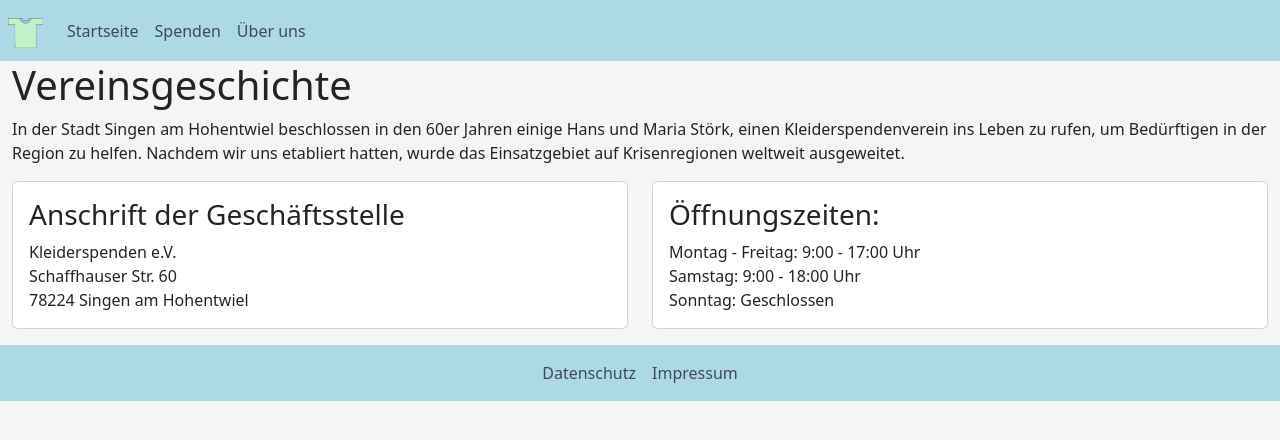
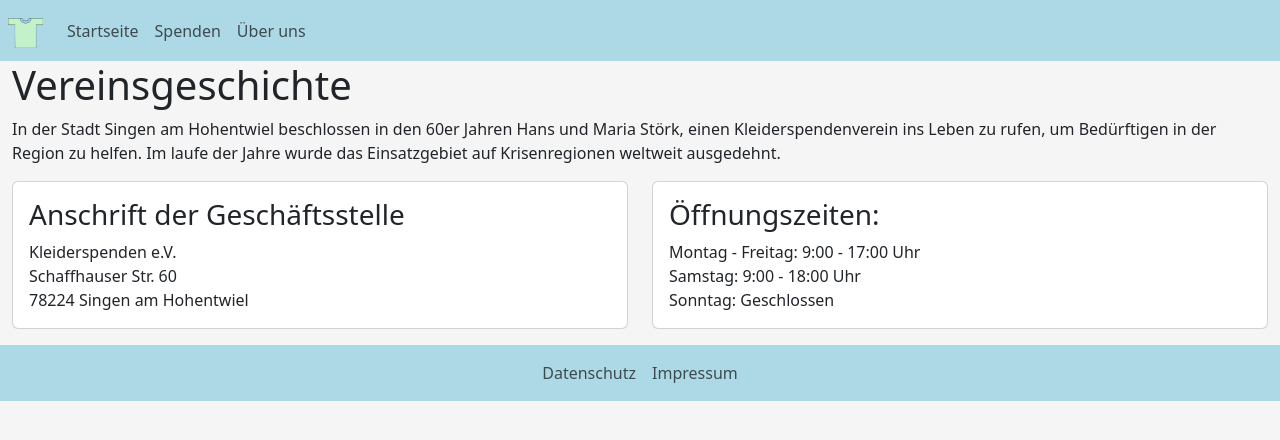
Before and after one commit to xitsMichIU/kleiderspenden-ev, a Next.js app: page /about in a window 1280 px wide. Shown: the top 440 px of the page. Built offline with nearby package versions, Linux system fonts and the light colour scheme.

Commit message:
Kleine Fehlerbehebungen.

```diff
--- a/app/about/page.js
+++ b/app/about/page.js
@@ -16,7 +16,7 @@ function About() {
                 <Row>
                     <Col>
                         <h1>Vereinsgeschichte</h1>
-                        <p>In der Stadt Singen am Hohentwiel beschlossen in den 60er Jahren einige Hans und Maria Störk, einen Kleiderspendenverein ins Leben zu rufen, um Bedürftigen in der Region zu helfen. Nachdem wir uns etabliert hatten, wurde das Einsatzgebiet auf Krisenregionen weltweit ausgeweitet.</p>
+                        <p>In der Stadt Singen am Hohentwiel beschlossen in den 60er Jahren Hans und Maria Störk, einen Kleiderspendenverein ins Leben zu rufen, um Bedürftigen in der Region zu helfen. Im laufe der Jahre wurde das Einsatzgebiet auf Krisenregionen weltweit ausgedehnt.</p>
                     </Col>
                 </Row>
 
--- a/components/manual.jsx
+++ b/components/manual.jsx
@@ -14,7 +14,7 @@ export default function Manual() {
                             <p>Sie können auf zwei verschiedene Arten Kleidung spenden:</p>
                             <ol>
                                 <li><strong>Abholung durch ein Sammelfahrzeug:</strong> Geben Sie ihre Kontaktdaten an, und ein Sammelfahrzeug wird die Kleidung abholen. Bitte beachten Sie, dass dies nur im Postleitzahlenbereich 78*** erfolgen kann. Wohnen Sie außerhalb dieses Bereichs, können Sie die Spende gerne in unserer Filiale vorbeibringen.</li>
-                                <li><strong>Abgabe in der Geschäftsstelle:</strong> Sie können auch gerne bei uns in der Filiale vorbeikommen. Sie können Ihre Spende entweder vorab registrieren oder die Spende erst bei Übergabe registrieren.</li>
+                                <li><strong>Abgabe in der Geschäftsstelle:</strong> Sie können auch gerne bei uns in der Filiale vorbeikommen. Sie können Ihre Spende entweder vorab registrieren oder die Spende erst bei Übergabe registrieren. Die Anschrift und Öffnungszeiten unserer Geschäftsstelle finden Sie <a href="/about" target="_blank">hier.</a></li>
                             </ol>
                             <p><strong>Schritt 2: Krisengebiet wählen</strong></p>
                             <p>Wählen Sie aus, in welchem Land wir Ihre Kleidungsspende bedürftigen Menschen zur Verfügung stellen sollen. Sie können hierbei eine Reihe von Krisengebieten aus der Liste auswählen. Wählen Sie das Krisengebiet, für das Sie am dringendsten helfen möchten!</p>
```
